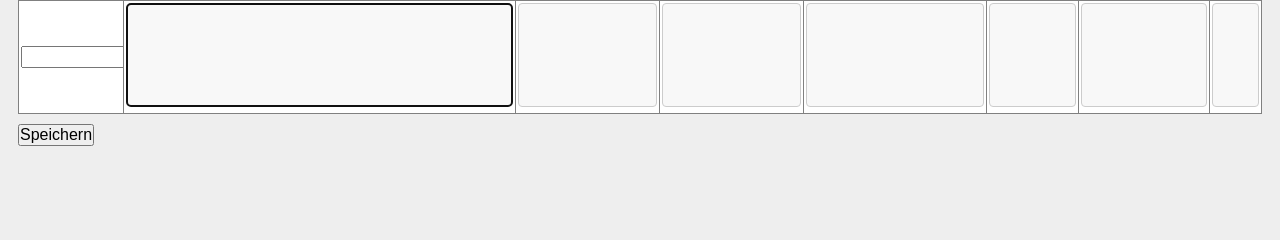
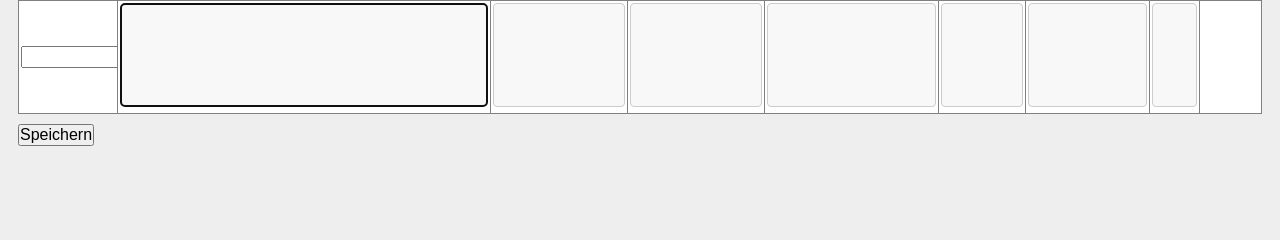
Before and after one commit to richardtraindl/fordi, a Flask app: template ordi/templates/ordi/tierhaltung.html in a window 1280 px wide. Shown: the part 411-651 px from the top of the page. Run offline with Flask 2, Linux system fonts and the light colour scheme; the template is opened without the code that fills it, so the values that code supplies are empty; some libraries are stand-ins or nearby versions.

Commit message:
Update tierhaltung.html

```diff
--- a/ordi/templates/ordi/tierhaltung.html
+++ b/ordi/templates/ordi/tierhaltung.html
@@ -82,6 +82,7 @@
                     <td style="width: 7%"><textarea name="arzneimittel[]"></textarea></td>
                     <td style="width: 10%"><textarea name="impfungen_extern[]" class="impfungen" readonly></textarea></td>
                     <td style="width: 4%"><textarea name="gewicht[]"></textarea></td>
+                    <td style="width: 5%">&nbsp;</td>
                 </tr>
             </tbody>
         </table>
```
